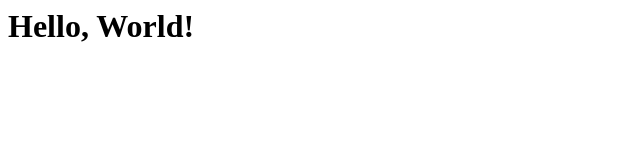
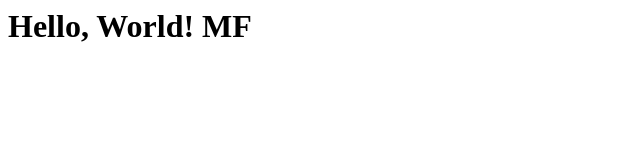
Before and after one commit to zhengyudashi/t-utc-5, a plain HTML site: page index.html in a window 1280 px wide. Shown: the whole page, without its empty margins (0-640 px from the left). Drawn offline with Linux system fonts and the light colour scheme.

Commit message:
Update index.html

```diff
--- a/index.html
+++ b/index.html
@@ -4,6 +4,6 @@
   </head>
 
   <body>
-  <h1> Hello, World! </h1>
+  <h1> Hello, World! MF </h1>
   </body>
 </html>
```
